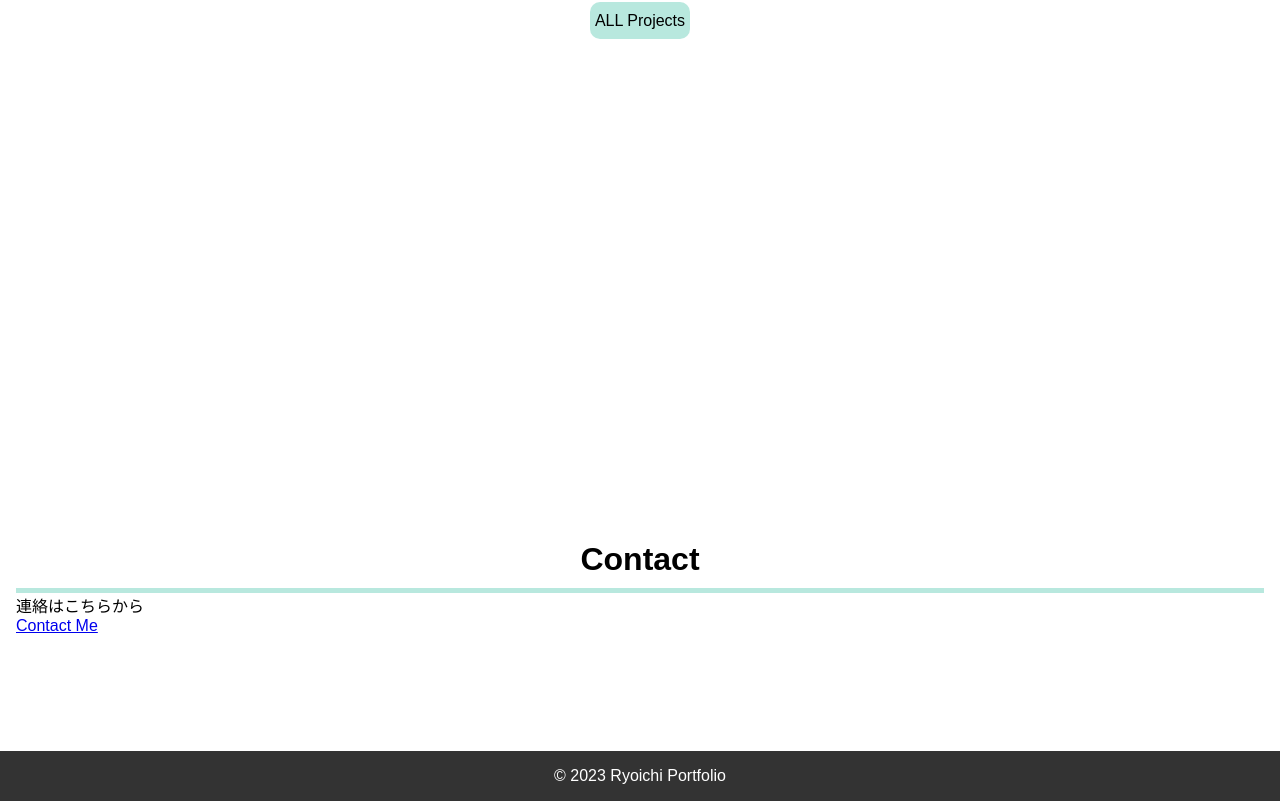
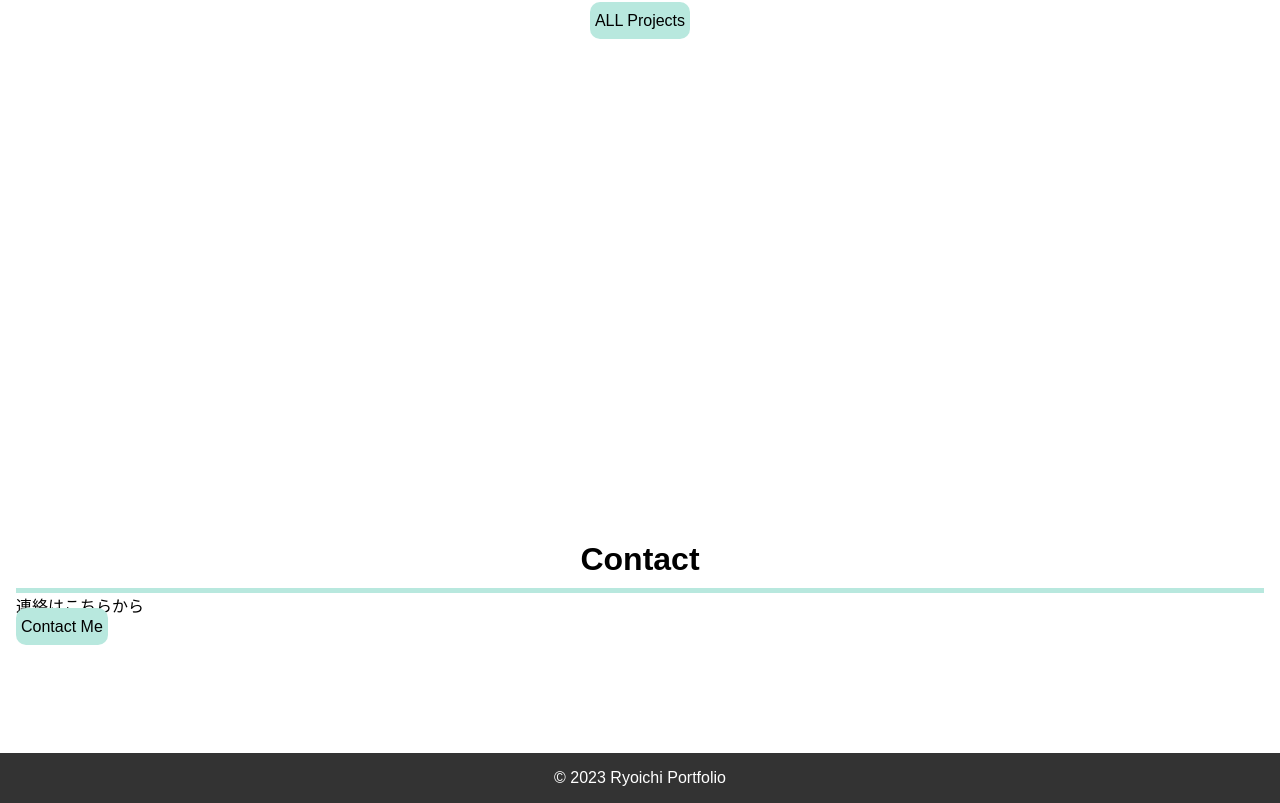
Before and after one commit to Ryoichi1222/Nuxt-portfolio, a Nuxt app: page / in a window 1280 px wide. Shown: the part 1456-2259 px from the top of the page. Built offline with nearby package versions, Linux system fonts and the light colour scheme.

Commit message:
index.vue

```diff
--- a/pages/index.vue
+++ b/pages/index.vue
@@ -191,4 +191,12 @@ export default {
   padding: 10px;
 }
 
+.contact a {
+  text-decoration: none;
+  color: black;
+  line-height: 20px;
+  background-color: #b8e8de;
+  padding: 10px 5px 10px 5px;
+  border-radius: 10px;
+}
 </style>
```
